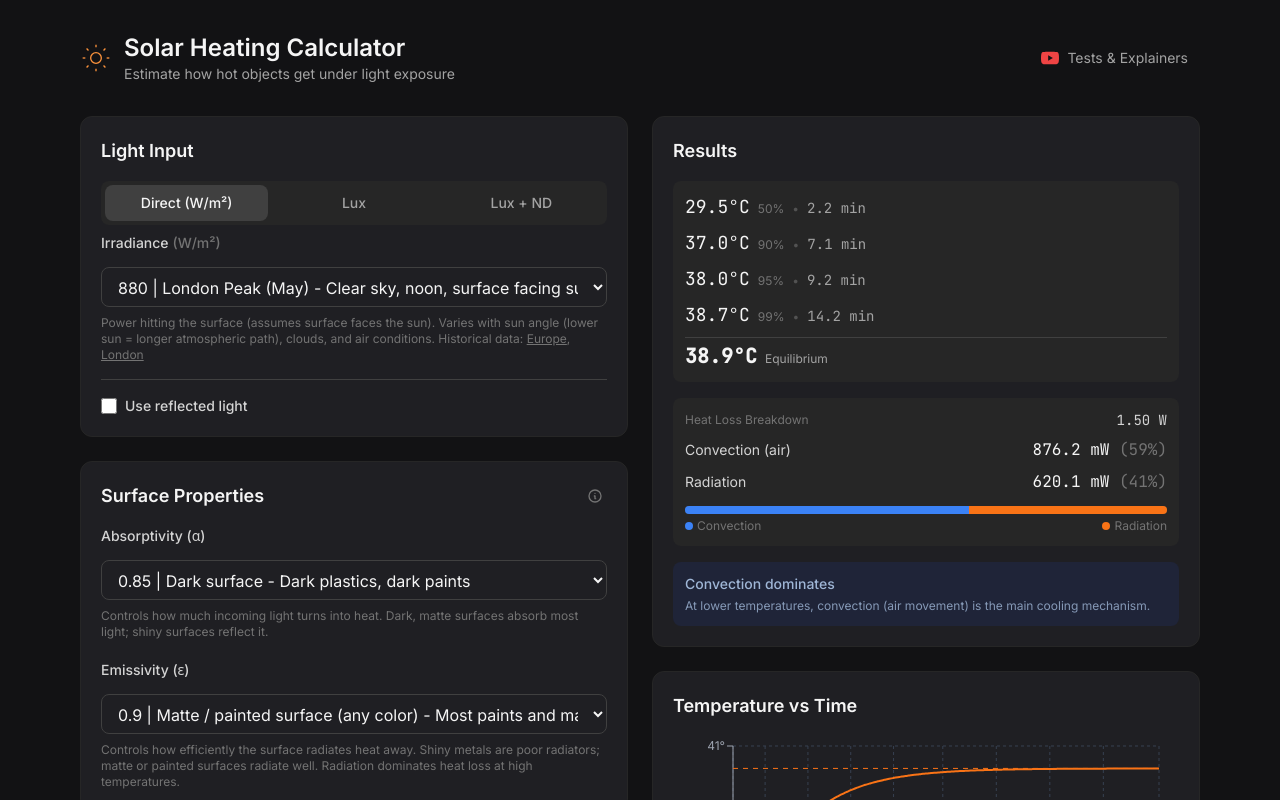
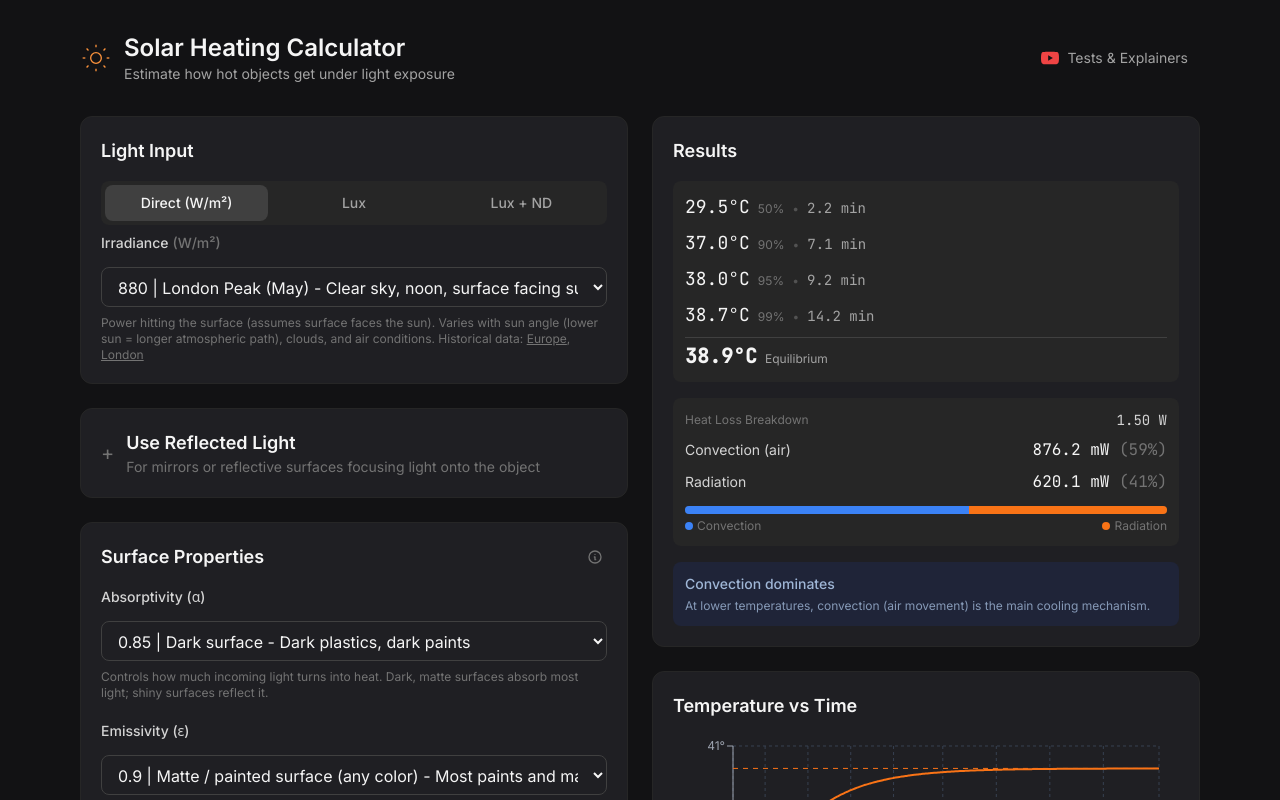
Before and after one commit to szerintedmi/solar-heating-calculator, a React (Vite) app: page / in a window 1280 px wide. Shown: the top 800 px of the page. Built offline with nearby package versions, Linux system fonts and the light colour scheme.

Commit message:
Reflection option UI rewamp

```diff
--- a/src/App.tsx
+++ b/src/App.tsx
@@ -1,4 +1,10 @@
-import { EnvironmentInput, GeometryInput, LightInput, SurfaceInput } from "@/components/inputs";
+import {
+  EnvironmentInput,
+  GeometryInput,
+  LightInput,
+  ReflectionInput,
+  SurfaceInput,
+} from "@/components/inputs";
 import { Assumptions, CalculationExplainer, Formulas, Header } from "@/components/layout";
 import { ResultsDisplay, TemperatureChart } from "@/components/outputs";
 import { useCalculator } from "@/hooks/useCalculator";
@@ -19,6 +25,8 @@ export function App() {
               computedIrradiance={calc.computedIrradiance}
               onChange={calc.setLightInput}
             />
+
+            <ReflectionInput reflection={calc.light.reflection} onChange={calc.setReflection} />
 
             <SurfaceInput
               absorptivity={calc.absorptivity}
--- a/src/components/inputs/LightInput.tsx
+++ b/src/components/inputs/LightInput.tsx
@@ -4,8 +4,6 @@ import {
   kFactorHelperText,
   kFactorPresets,
   ndFilterPresets,
-  reflectanceHelperText,
-  reflectancePresets,
 } from "@/lib/presets";
 
 const irradianceHelpText = (
@@ -40,7 +38,7 @@ interface LightInputProps {
 }
 
 export function LightInput({ lightInput, computedIrradiance, onChange }: LightInputProps) {
-  const { mode, irradiance, lux, kFactor, ndFilters, reflection } = lightInput;
+  const { mode, irradiance, lux, kFactor, ndFilters } = lightInput;
 
   const totalND = ndFilters.reduce((acc, nd) => acc * nd, 1);
 
@@ -170,75 +168,6 @@ export function LightInput({ lightInput, computedIrradiance, onChange }: LightIn
         </div>
       )}
 
-      {/* Reflected light section */}
-      <div className="mt-4 pt-4 border-t border-neutral-700">
-        <label className="flex items-center gap-2 cursor-pointer">
-          <input
-            type="checkbox"
-            checked={reflection.enabled}
-            onChange={(e) =>
-              onChange({
-                reflection: {
-                  ...reflection,
-                  enabled: e.target.checked,
-                },
-              })
-            }
-            className="w-4 h-4 rounded bg-neutral-800 border-neutral-600 text-blue-600 focus:ring-2 focus:ring-blue-500"
-          />
-          <span className="input-label mb-0">Use reflected light</span>
-        </label>
-
-        {reflection.enabled && (
-          <div className="mt-4 space-y-4 pl-6 border-l-2 border-neutral-700">
-            <PresetDropdown
-              label="Reflectance"
-              presets={reflectancePresets}
-              value={reflection.reflectance}
-              onChange={(v) =>
-                onChange({
-                  reflection: {
-                    ...reflection,
-                    reflectance: v,
-                  },
-                })
-              }
-              unit="%"
-              min={0}
-              max={100}
-              helpText={reflectanceHelperText}
-            />
-
-            <NumberInput
-              label="Number of reflectors focusing to the same point"
-              value={reflection.numReflectors}
-              onChange={(v) =>
-                onChange({
-                  reflection: {
-                    ...reflection,
-                    numReflectors: v,
-                  },
-                })
-              }
-              min={1}
-            />
-
-            {/* Reflection multiplier display */}
-            <div className="p-3 bg-neutral-800 rounded-lg">
-              <p className="text-sm text-neutral-400">Reflection multiplier:</p>
-              <p className="text-lg font-mono text-neutral-100">
-                {((reflection.reflectance / 100) * reflection.numReflectors).toFixed(2)}×
-              </p>
-              {reflection.numReflectors > 1 && (
-                <p className="text-xs text-neutral-500 mt-1">
-                  {reflection.numReflectors} mirrors × {reflection.reflectance}% each
-                </p>
-              )}
-            </div>
-          </div>
-        )}
-      </div>
-
       {/* Sanity check warnings */}
       {computedIrradiance > 2000 && (
         <div className="mt-4 p-3 bg-amber-900/20 border border-amber-700/30 rounded-lg">
--- /dev/null
+++ b/src/components/inputs/ReflectionInput.tsx
@@ -0,0 +1,81 @@
+import { Card, NumberInput, PresetDropdown } from "@/components/ui";
+import { reflectanceHelperText, reflectancePresets } from "@/lib/presets";
+import type { ReflectionInput as ReflectionInputType } from "@/lib/thermal";
+
+interface ReflectionInputProps {
+  reflection: ReflectionInputType;
+  onChange: (reflection: ReflectionInputType) => void;
+}
+
+export function ReflectionInput({ reflection, onChange }: ReflectionInputProps) {
+  // Collapsed state: compact button card
+  if (!reflection.enabled) {
+    return (
+      <button
+        type="button"
+        onClick={() => onChange({ ...reflection, enabled: true })}
+        className="card hover:border-neutral-700 transition-colors cursor-pointer text-left w-full"
+      >
+        <div className="flex items-center gap-3">
+          <div className="text-xl text-neutral-500">+</div>
+          <div>
+            <h2 className="card-title mb-0">Use Reflected Light</h2>
+            <p className="text-sm text-neutral-500">
+              For mirrors or reflective surfaces focusing light onto the object
+            </p>
+          </div>
+        </div>
+      </button>
+    );
+  }
+
+  // Expanded state: full configuration card
+  const reflectionMultiplier = (reflection.reflectance / 100) * reflection.numReflectors;
+
+  return (
+    <Card
+      title="Reflection"
+      info="Mirrors or reflective surfaces redirect light to the target. Each reflector adds light proportional to its reflectance."
+    >
+      <div className="space-y-5">
+        <PresetDropdown
+          label="Reflectance"
+          presets={reflectancePresets}
+          value={reflection.reflectance}
+          onChange={(v) => onChange({ ...reflection, reflectance: v })}
+          unit="%"
+          min={0}
+          max={100}
+          helpText={reflectanceHelperText}
+        />
+
+        <NumberInput
+          label="Number of reflectors focusing to the same point"
+          value={reflection.numReflectors}
+          onChange={(v) => onChange({ ...reflection, numReflectors: v })}
+          min={1}
+        />
+
+        {/* Reflection multiplier display */}
+        <div className="p-3 bg-neutral-800 rounded-lg">
+          <p className="text-sm text-neutral-400">Reflection multiplier:</p>
+          <p className="text-lg font-mono text-neutral-100">{reflectionMultiplier.toFixed(2)}×</p>
+          {reflection.numReflectors > 1 && (
+            <p className="text-xs text-neutral-500 mt-1">
+              {reflection.numReflectors} mirrors × {reflection.reflectance}% each
+            </p>
+          )}
+        </div>
+
+        {/* Disable button */}
+        <button
+          type="button"
+          onClick={() => onChange({ ...reflection, enabled: false })}
+          className="text-sm text-neutral-500 hover:text-neutral-300 transition-colors"
+        >
+          ← Use direct light only
+        </button>
+      </div>
+    </Card>
+  );
+}
--- a/src/components/inputs/index.ts
+++ b/src/components/inputs/index.ts
@@ -1,4 +1,5 @@
 export { EnvironmentInput } from "./EnvironmentInput";
 export { GeometryInput } from "./GeometryInput";
 export { LightInput } from "./LightInput";
+export { ReflectionInput } from "./ReflectionInput";
 export { SurfaceInput } from "./SurfaceInput";
--- a/src/hooks/useCalculator.ts
+++ b/src/hooks/useCalculator.ts
@@ -12,6 +12,7 @@ import {
   CELSIUS_TO_KELVIN,
   type CalculationResult,
   type LightInput,
+  type ReflectionInput,
   type ThermalInputs,
   calculateEquilibrium,
   luxToIrradiance,
@@ -150,6 +151,13 @@ export function useCalculator() {
     setState((prev) => ({ ...prev, specificHeat }));
   };
 
+  const setReflection = (reflection: ReflectionInput) => {
+    setState((prev) => ({
+      ...prev,
+      light: { ...prev.light, reflection },
+    }));
+  };
+
   return {
     // State
     light: state.light,
@@ -169,6 +177,7 @@ export function useCalculator() {
 
     // Setters
     setLightInput,
+    setReflection,
     setAbsorptivity,
     setEmissivity,
     setConvectionCoeff,
```
